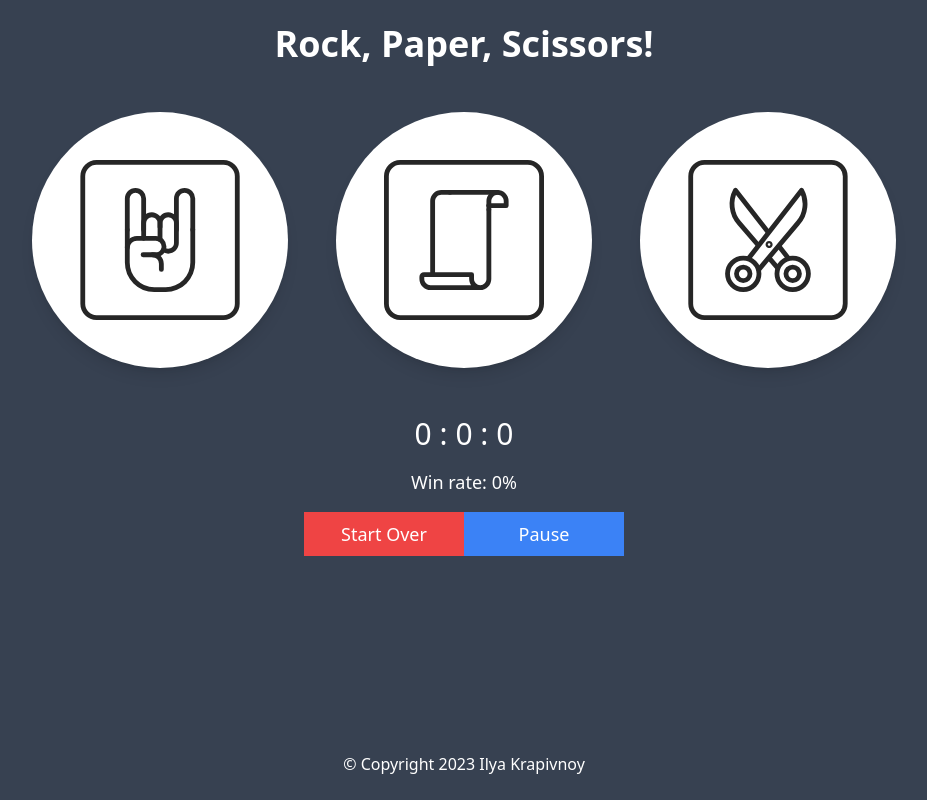
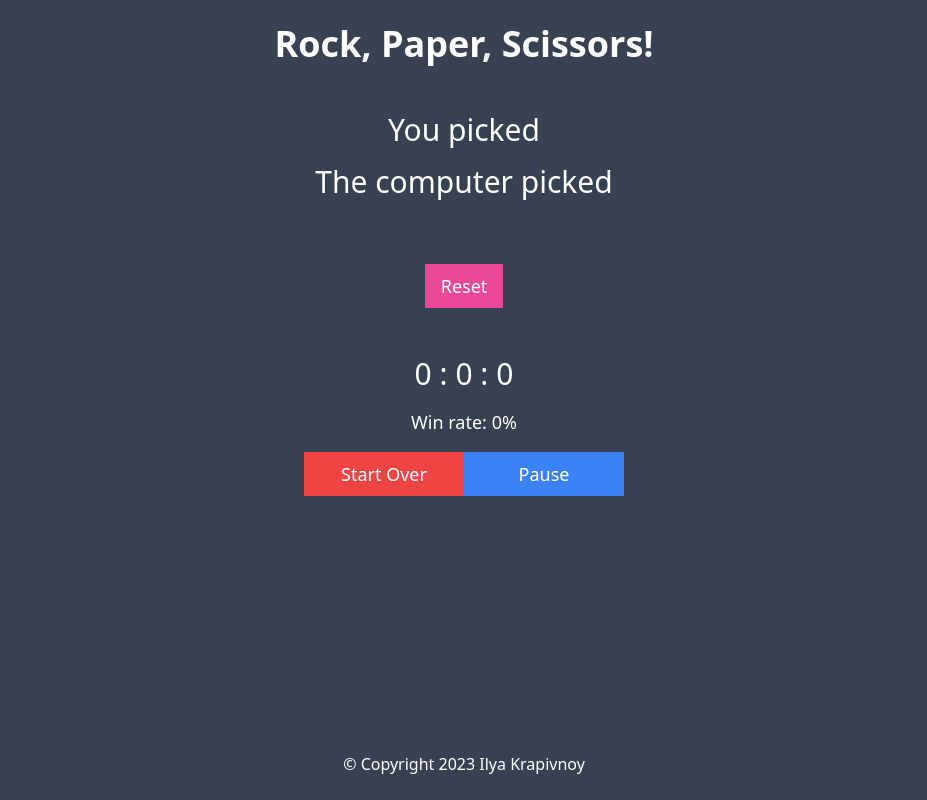
Before and after one commit to IlyaKrapivnoy/vue_rock-paper-scissors, a Vue app: page / in a window 1280 px wide. Shown: the whole page, without its empty margins (176-1103 px from the left). Built offline with nearby package versions, Linux system fonts and the light colour scheme.

Commit message:
fix type warnings

```diff
--- a/src/App.vue
+++ b/src/App.vue
@@ -76,9 +76,9 @@ const wins = ref(0);
 const draws = ref(0);
 const losses = ref(0);
 
-const choice = ref(null);
-const computerChoice = ref(null);
-const verdict = ref(null);
+const choice = ref("");
+const computerChoice = ref("");
+const verdict = ref("");
 
 const playButtons = [
   {
@@ -133,9 +133,9 @@ const winPercentage = computed(() => {
 });
 
 const SaveGame = () => {
-  localStorage.setItem("wins", wins.value);
-  localStorage.setItem("draws", draws.value);
-  localStorage.setItem("losses", losses.value);
+  localStorage.setItem("wins", wins.value.toString());
+  localStorage.setItem("draws", draws.value.toString());
+  localStorage.setItem("losses", losses.value.toString());
 };
 
 const LoadGame = () => {
```
